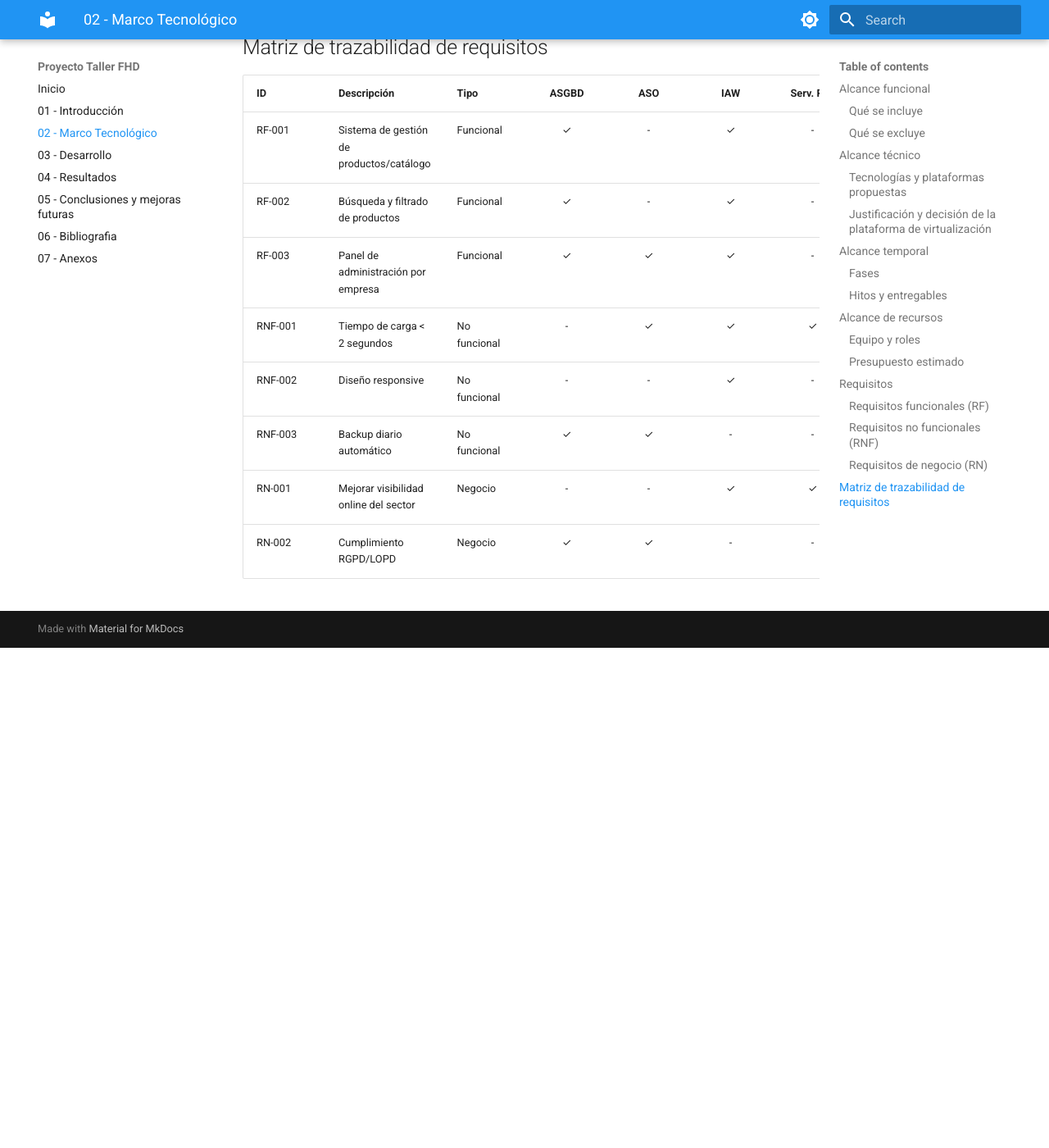
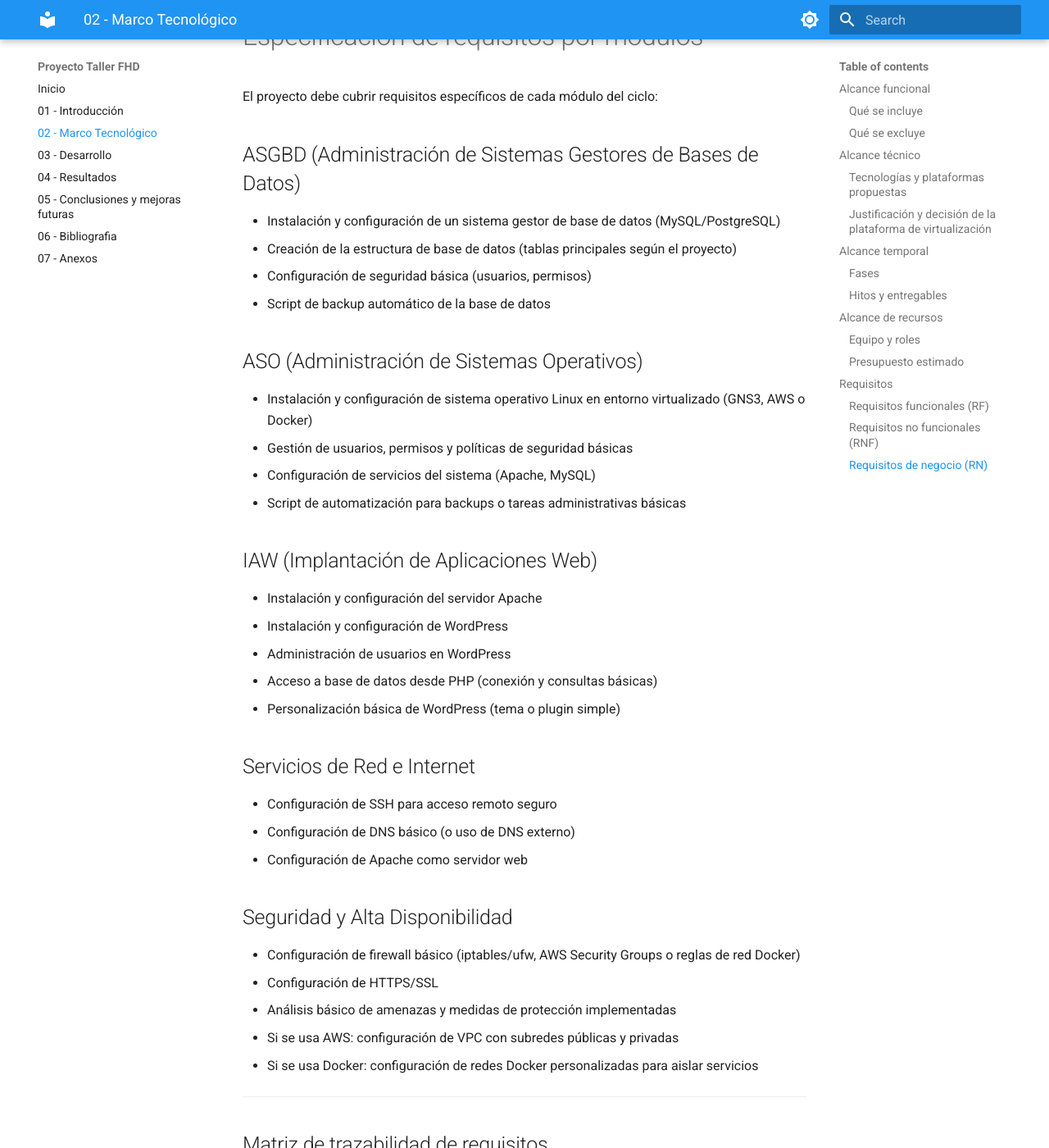
Before and after one commit to elimpermeable/Proyecto_Intermodular2ASIR_IJJ, an MkDocs documentation site: the page built from docs/02_marco_tecnologico.md, in a window 1280 px wide and 1400 px high, scrolled down 2992 px. Shown: the whole window at 82% size. Built offline with MkDocs 1.6.1 and Material for MkDocs 9.7.7, drawn with Linux system fonts in a browser that asks for light colours; before the commit the page ends 3782 px from its top, so only the background shows below that.

```diff
--- a/docs/02_marco_tecnologico.md
+++ b/docs/02_marco_tecnologico.md
@@ -89,6 +89,46 @@ Se ha optado por **Docker** por las siguientes razones:
 ### Requisitos de negocio (RN)
 - **RN-001:** Mejorar visibilidad online del sector
 - **RN-002:** Cumplimiento RGPD/LOPD
+---
+# Especificación de requisitos por módulos
+
+El proyecto debe cubrir requisitos específicos de cada módulo del ciclo:
+
+## ASGBD (Administración de Sistemas Gestores de Bases de Datos)
+
+- Instalación y configuración de un sistema gestor de base de datos (MySQL/PostgreSQL)
+- Creación de la estructura de base de datos (tablas principales según el proyecto)
+- Configuración de seguridad básica (usuarios, permisos)
+- Script de backup automático de la base de datos
+
+## ASO (Administración de Sistemas Operativos)
+
+- Instalación y configuración de sistema operativo Linux en entorno virtualizado (GNS3, AWS o Docker)
+- Gestión de usuarios, permisos y políticas de seguridad básicas
+- Configuración de servicios del sistema (Apache, MySQL)
+- Script de automatización para backups o tareas administrativas básicas
+
+## IAW (Implantación de Aplicaciones Web)
+
+- Instalación y configuración del servidor Apache
+- Instalación y configuración de WordPress
+- Administración de usuarios en WordPress
+- Acceso a base de datos desde PHP (conexión y consultas básicas)
+- Personalización básica de WordPress (tema o plugin simple)
+
+## Servicios de Red e Internet
+
+- Configuración de SSH para acceso remoto seguro
+- Configuración de DNS básico (o uso de DNS externo)
+- Configuración de Apache como servidor web
+
+## Seguridad y Alta Disponibilidad
+
+- Configuración de firewall básico (iptables/ufw, AWS Security Groups o reglas de red Docker)
+- Configuración de HTTPS/SSL
+- Análisis básico de amenazas y medidas de protección implementadas
+- Si se usa AWS: configuración de VPC con subredes públicas y privadas
+- Si se usa Docker: configuración de redes Docker personalizadas para aislar servicios
 
 ---
 
```
Also changed, not shown: README.md (+16 -26 lines), docs/01_Introduccion.md (line endings or trailing spaces).
